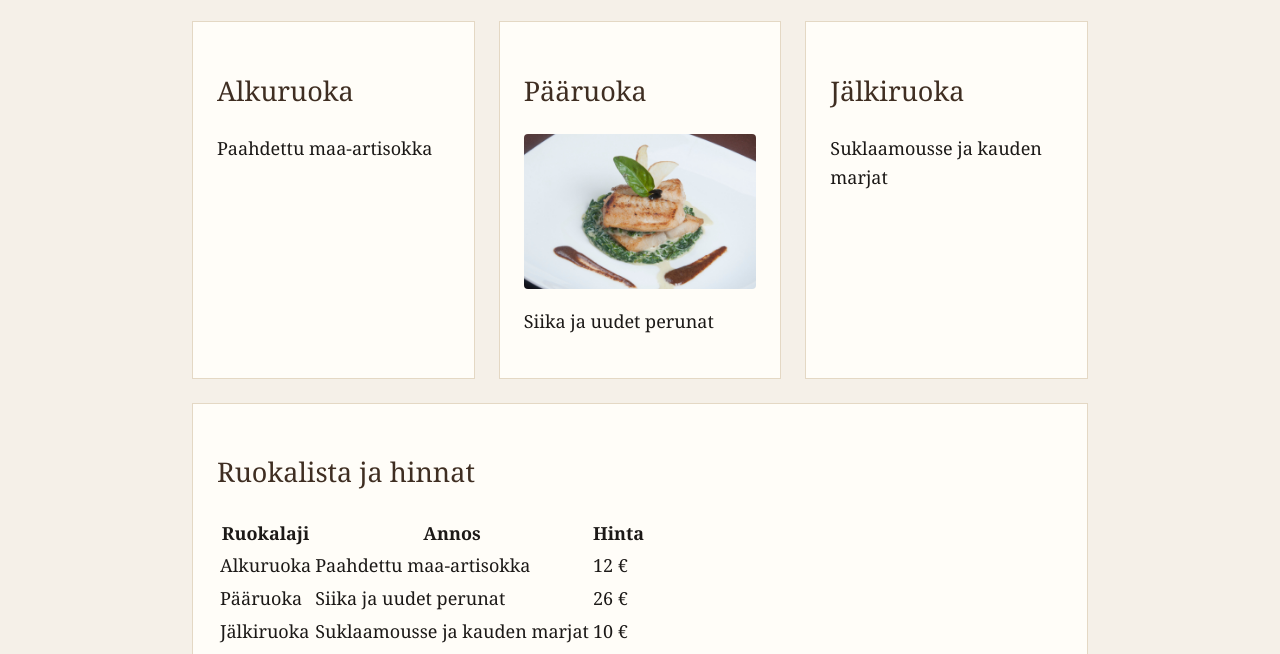
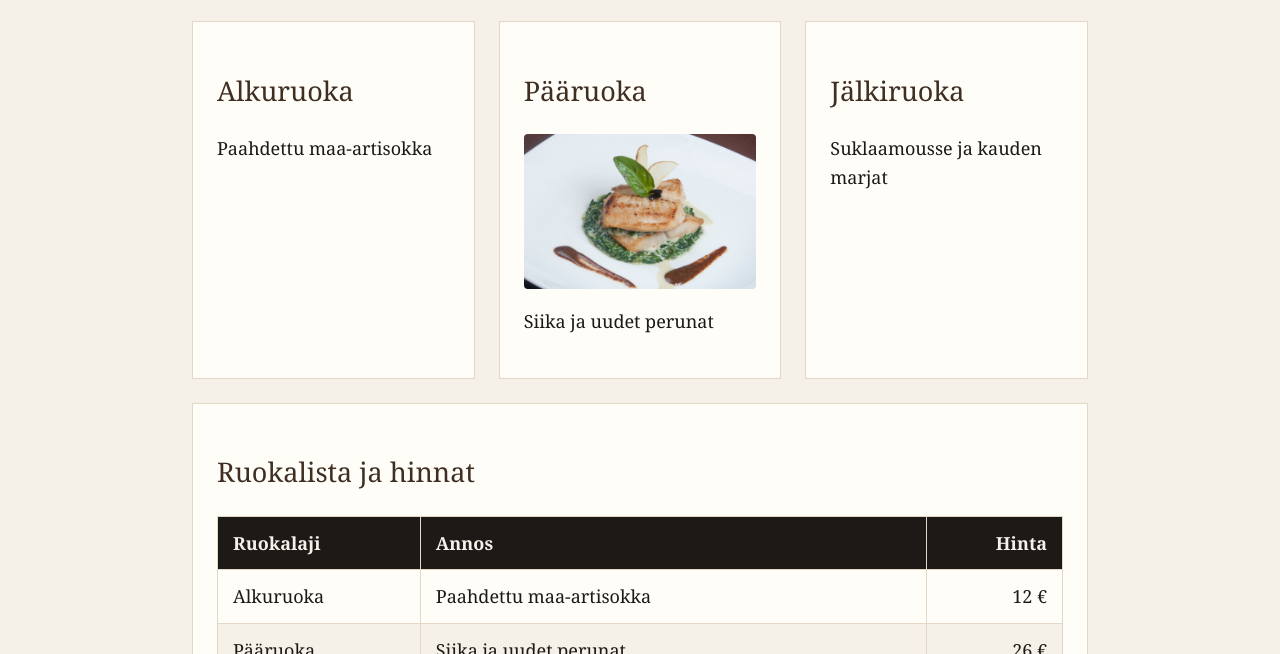
Before and after one commit to AlexHedman/Ravintola-Kortteli, a plain HTML site: page menu.html in a window 1280 px wide. Shown: the part 298-952 px from the top of the page. Drawn offline with Linux system fonts and the light colour scheme.

Commit message:
Add styles for menu prices table

```diff
--- a/css/style.css
+++ b/css/style.css
@@ -165,3 +165,40 @@ header {
   max-width: 100%;
   position: relative;
 }
+
+
+/* Vaihe 5: Ruokalistan taulukko */
+
+.menu-prices table {
+  width: 100%;
+  border-collapse: collapse;
+  margin-top: 1rem;
+}
+
+.menu-prices th,
+.menu-prices td {
+  padding: 12px 15px;
+  border: 1px solid #e4d8c4;
+  text-align: left;
+}
+
+.menu-prices th {
+  background-color: #1c1917;
+  color: #f5f0e8;
+}
+
+.menu-prices tbody tr:nth-child(even) {
+  background-color: #f5f0e8;
+}
+
+.menu-prices th:last-child,
+.menu-prices td:last-child {
+  text-align: right;
+  white-space: nowrap;
+}
+
+@media (max-width: 600px) {
+  .menu-prices {
+    overflow-x: auto;
+  }
+}
```
